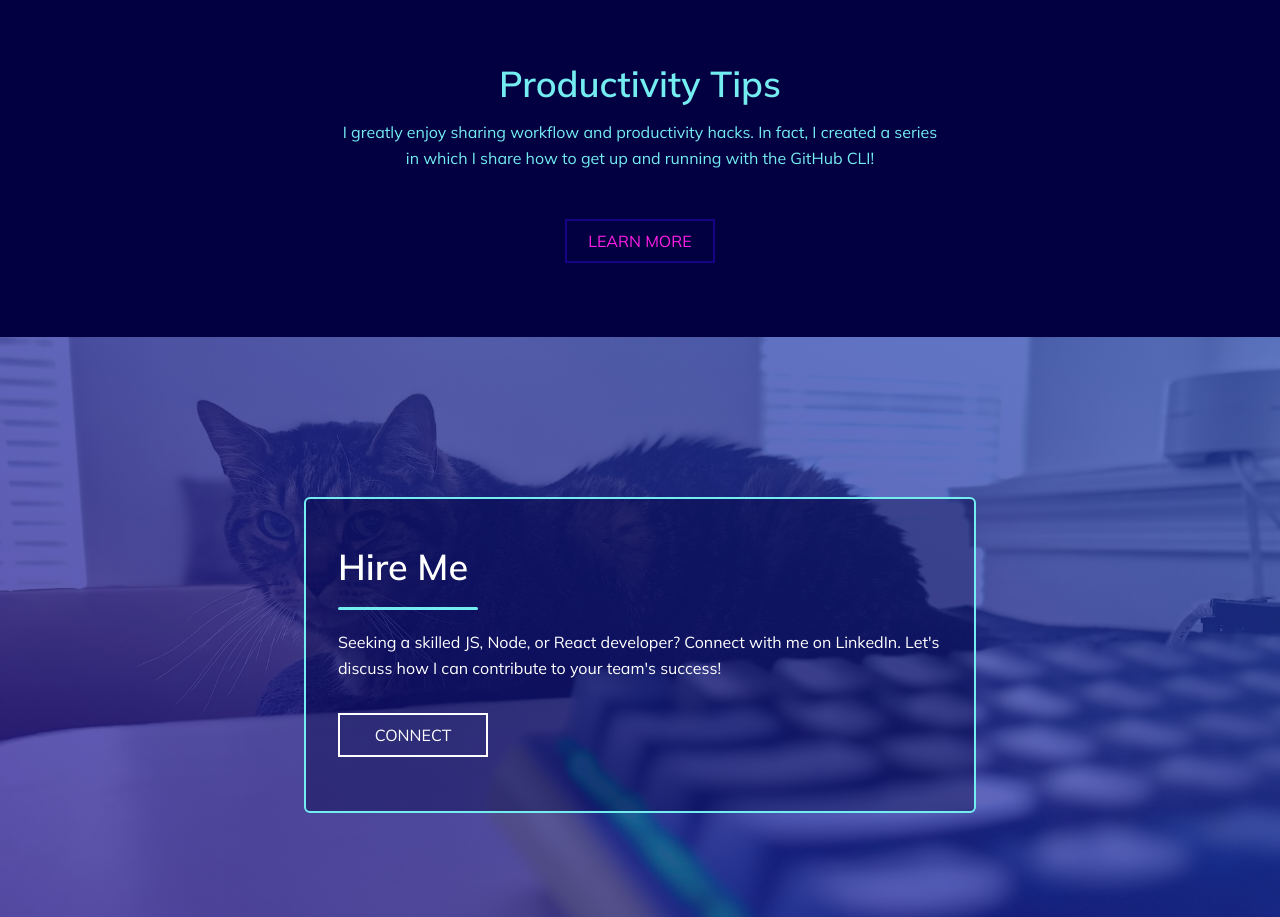
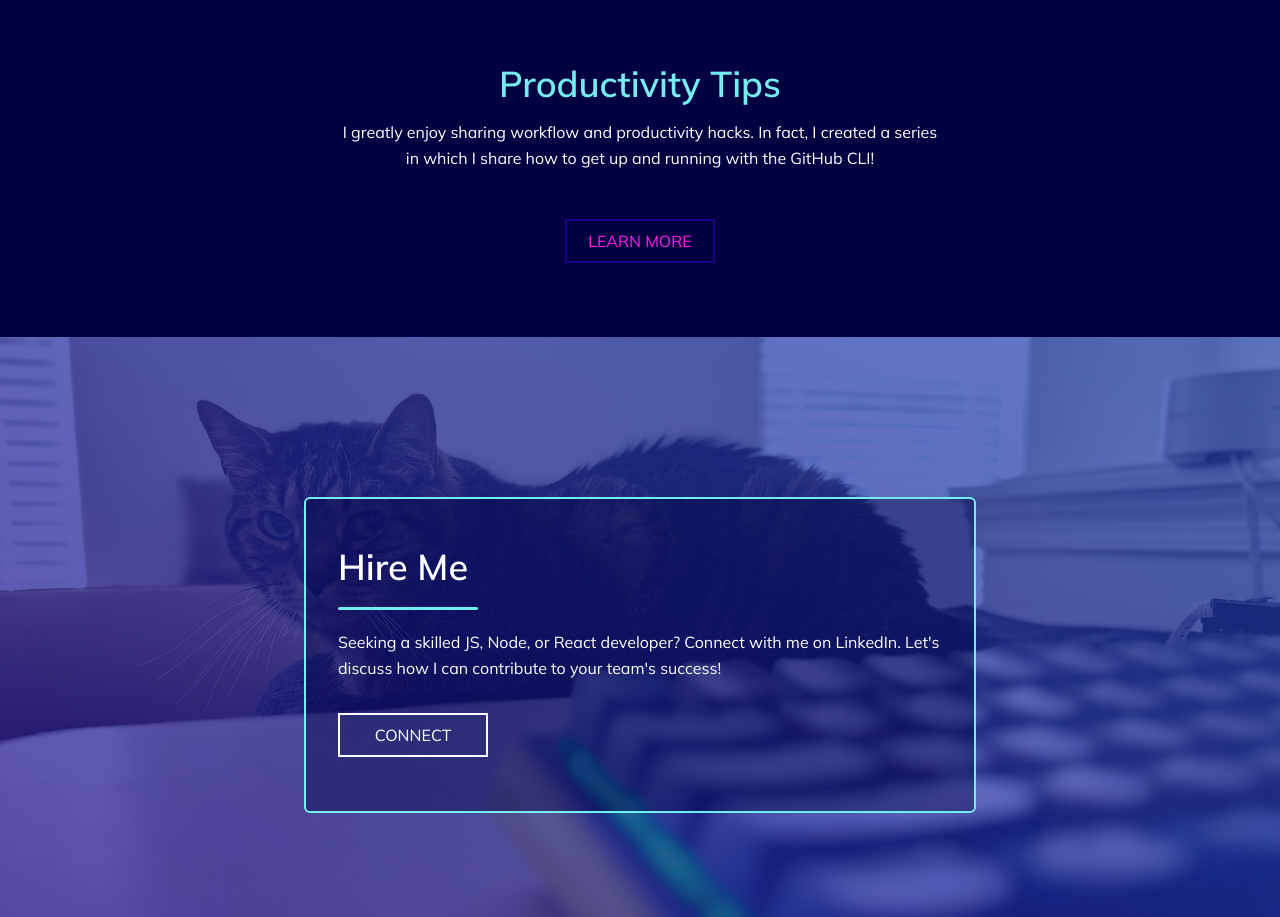
Before and after one commit to michealengland/micheal-dev-2, an Astro site: page / in a window 1280 px wide. Shown: the part 2737-3654 px from the top of the page. Built offline with nearby package versions, Linux system fonts and the light colour scheme; Astro itself is replaced by a stand-in of ours.

Commit message:
Correct ContentCTA content text to white

```diff
--- a/src/components/molecules/ContentCTA/ContentCTA.module.css
+++ b/src/components/molecules/ContentCTA/ContentCTA.module.css
@@ -46,7 +46,7 @@
   }
 
   & .content {
-    @apply text-lg p-0 mb-4;
+    @apply text-lg p-0 mb-4 text-white;
 
     font-size: 1em;
     line-height: 1.6em;
```
